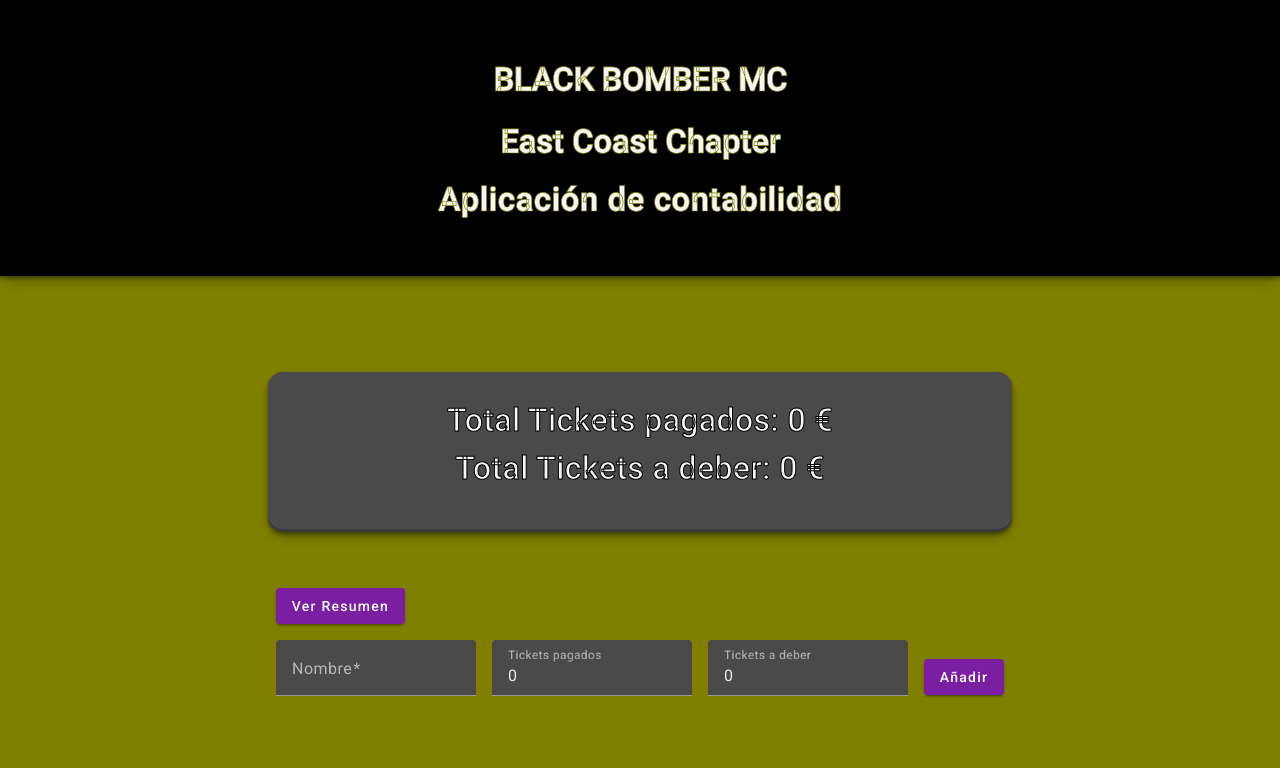
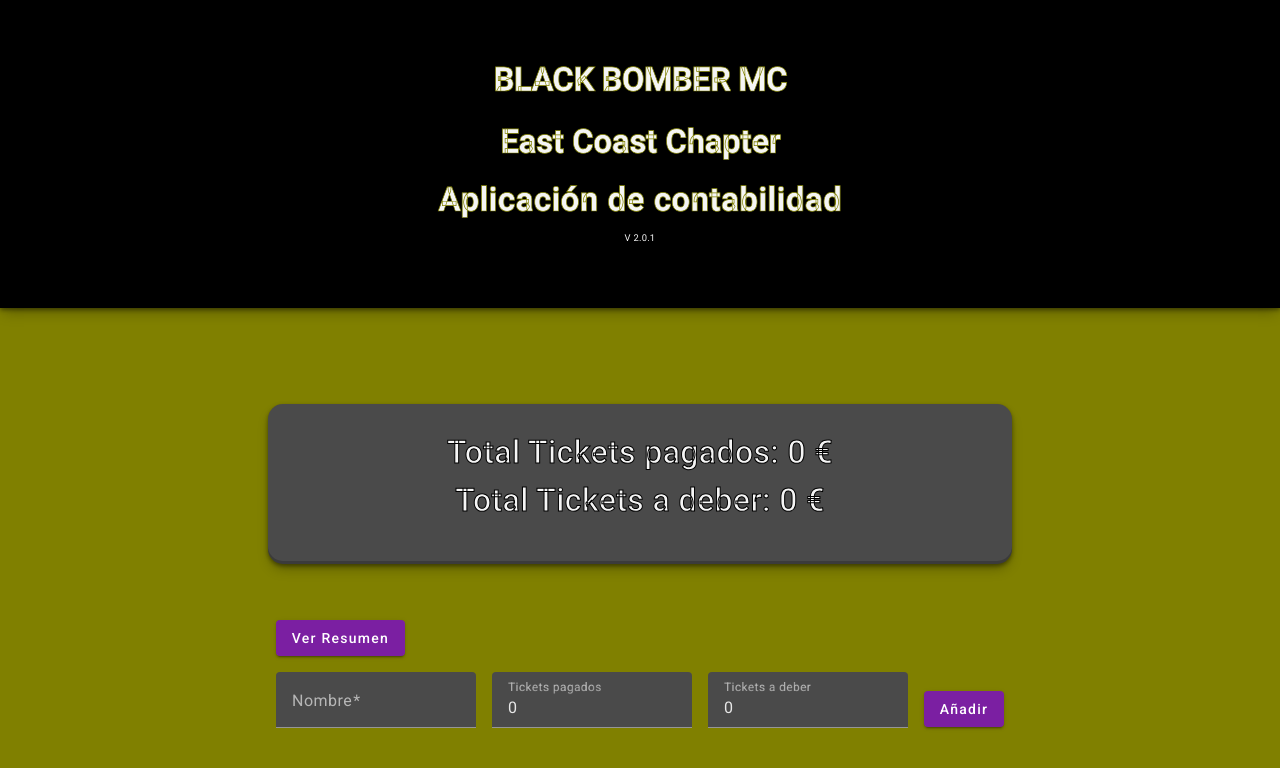
Before and after one commit to botbotel/CrashLander, an Angular app: page /home in a window 1280 px wide. Shown: the top 768 px of the page. Built offline with nearby package versions, Linux system fonts and the light colour scheme.

Commit message:
Correcciones
Correcciones de código y estilos

```diff
--- a/src/app/components/crear-miembro/crear-miembro.component.ts
+++ b/src/app/components/crear-miembro/crear-miembro.component.ts
@@ -29,13 +29,11 @@ export class CrearMiembroComponent implements OnInit {
 
   miembros: IMiembro[] =  []
 
-
+  cuentaTotalPagada:number
+  cuentaTotalNoPagada:number
 
 
   constructor(private formBuilder: FormBuilder, private contactService:ContactServiceService, private router:Router) { }
-  cuentaTotalPagada:number
-  cuentaTotalNoPagada:number
-
 
 
   ngOnInit(): void {
--- a/src/app/pages/home-page/home-page.component.html
+++ b/src/app/pages/home-page/home-page.component.html
@@ -3,6 +3,7 @@
 <h1>BLACK BOMBER MC</h1>
 <h3>East Coast Chapter</h3>
 <h4>Aplicación de contabilidad</h4>
+<h6>V 2.0.1</h6>
 </div>
 
 
--- a/src/app/pages/home-page/home-page.component.scss
+++ b/src/app/pages/home-page/home-page.component.scss
@@ -23,6 +23,11 @@
             justify-content: center;
             -webkit-text-stroke: 0.7px olive;
         }
+        h6 {
+            display: flex;
+            justify-content: right;
+            align-items: end;
+        }
     }
 
     .crearMiembro {
```
